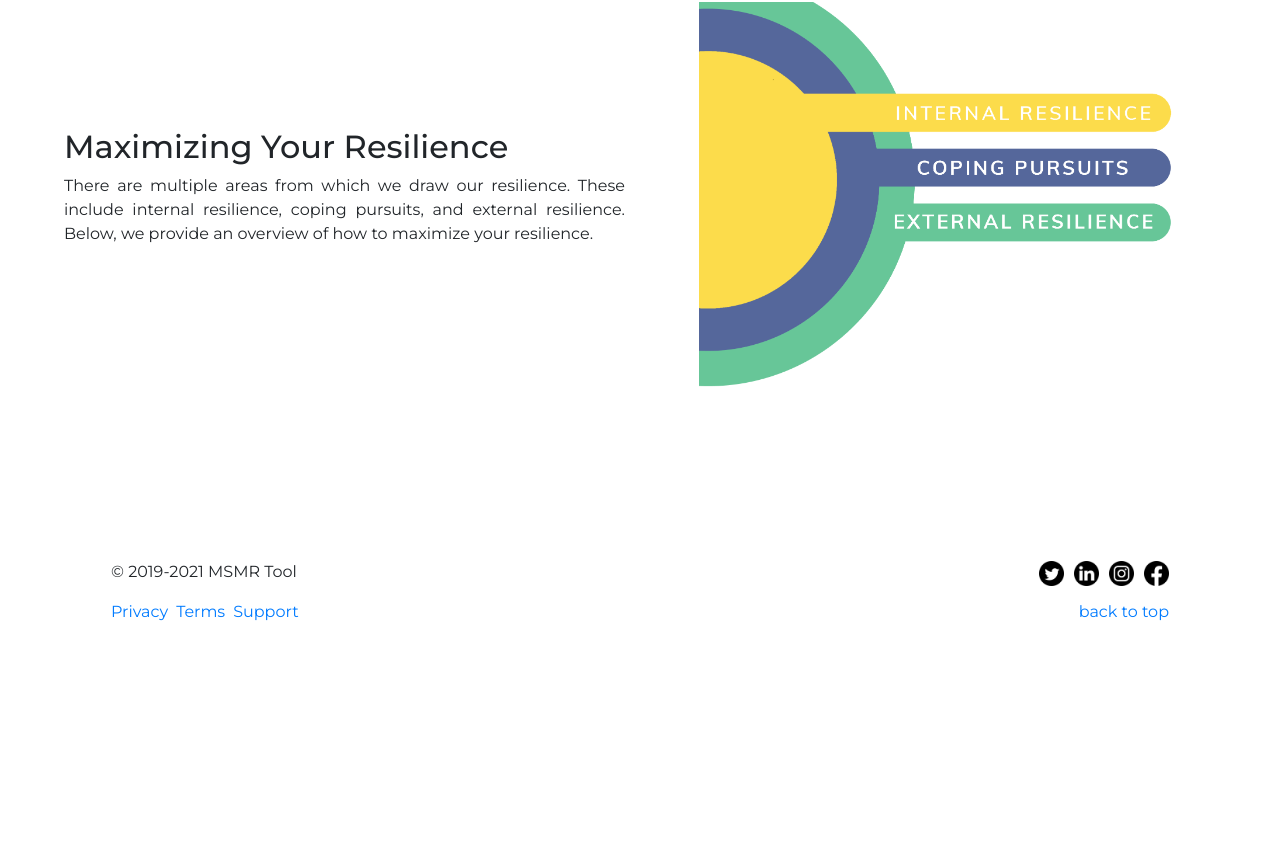
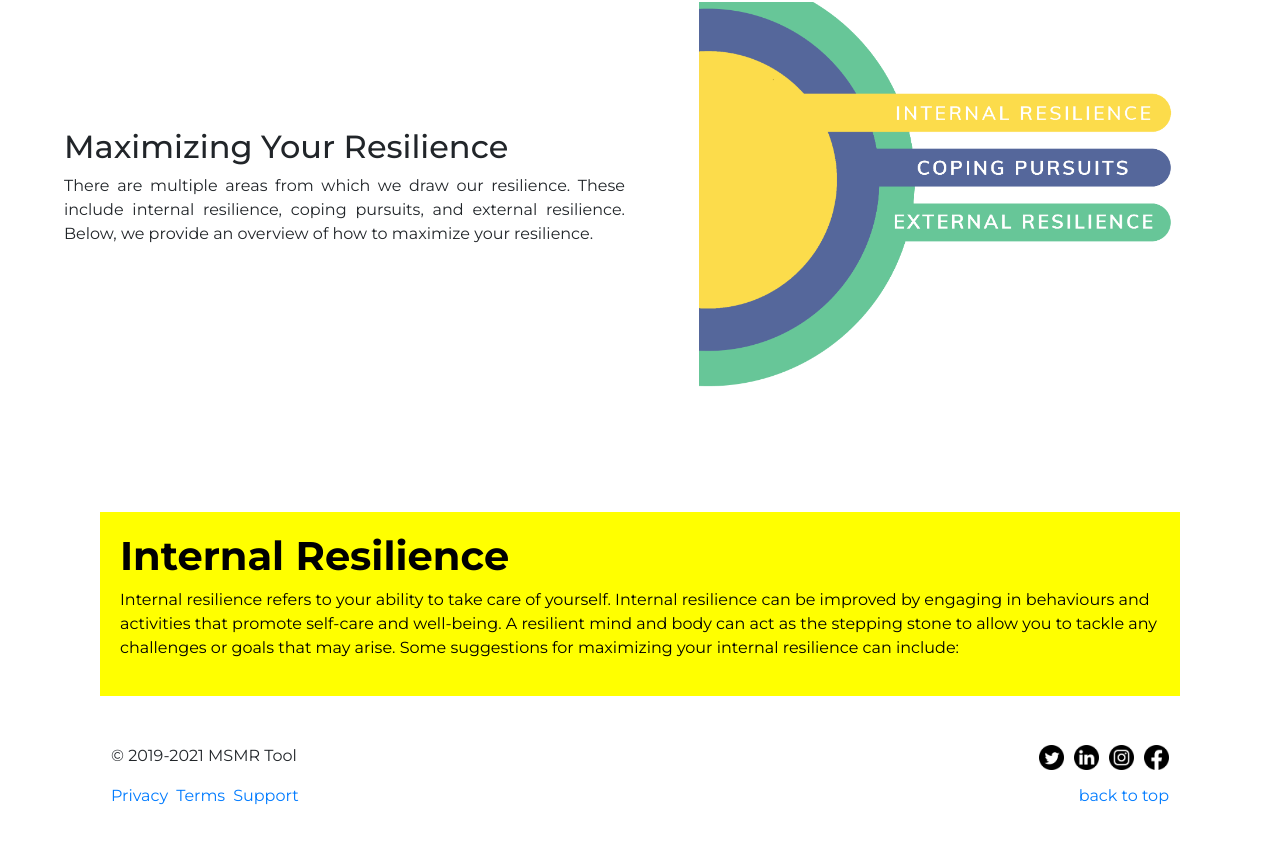
Before and after one commit to LemonFace0309/msmr, a Next.js app: page /resilience in a window 1280 px wide. Shown: the part 667-1510 px from the top of the page. Before the commit the page ends 1355 px from the top, so only its background shows below. Built offline with nearby package versions, Linux system fonts and the light colour scheme.

Commit message:
Created colourful title box component

```diff
--- /dev/null
+++ b/components/ResilienceResource/ColourTitle.js
@@ -0,0 +1,19 @@
+// @author Jimmy Yang
+import React from 'react'
+import styles from '../../styles/ColourTitle.module.css'
+
+// ColourTitle is a colourful boxed title
+// @param { title } - The title
+// @param { description } - The description for the title
+// @param { foreground } - CSS value colour for foreground
+// @param { background } - CSS value colour for background
+function ColourTitle({ title, description, foreground, background}) {
+  return (
+    <div className={styles.ColourTitle} style={{ backgroundColor: background }}>
+      <h1 style={{ color: foreground }}> { title } </h1>
+      <p style={{ color: foreground }}> { description } </p>
+    </div>
+  )
+}
+
+export default ColourTitle
--- a/pages/resilience.js
+++ b/pages/resilience.js
@@ -1,23 +1,33 @@
 // @author Jimmy Yang
 import Banner from '../components/shared/Banner'
 import TextAndPic from '../components/shared/TextAndPic'
+import ColourTitle from '../components/ResilienceResource/ColourTitle'
 
 function resilience() {
   return (
-    <div>
+    <>
       <Banner
         url="/images/iphone_background_landscape.png"
         title="RESILIENCE RESOURCES"
       />
       <TextAndPic textWidth={6} imageWidth={6} image="/images/resilience_resources.png">
-        <div style={{ padding: "200px 0"}}>
+        <div style={{ padding: "200px 0" }}>
           <h2>Maximizing Your Resilience</h2>
           <p className="text-justify">
             There are multiple areas from which we draw our resilience. These include internal resilience, coping pursuits, and external resilience. Below, we provide an overview of how to maximize your resilience.
           </p>
         </div>
       </TextAndPic>
-    </div>
+
+      <ColourTitle
+        title="Internal Resilience"
+        description="Internal resilience refers to your ability to take care of yourself. Internal resilience can be improved by engaging in behaviours and activities that promote self-care and well-being. A resilient mind and body can act as the stepping stone to allow you to tackle any challenges or goals that may arise. Some suggestions for maximizing your internal resilience can include: "
+        foreground="black"
+        background="yellow"
+      />
+
+
+    </>
   )
 }
 
--- /dev/null
+++ b/styles/ColourTitle.module.css
@@ -0,0 +1,9 @@
+.ColourTitle {
+  min-height: 150px;
+  padding: 20px 20px;
+  margin: 0px 100px;
+}
+
+.ColourTitle h1 {
+  font-weight: bold;
+}
```
